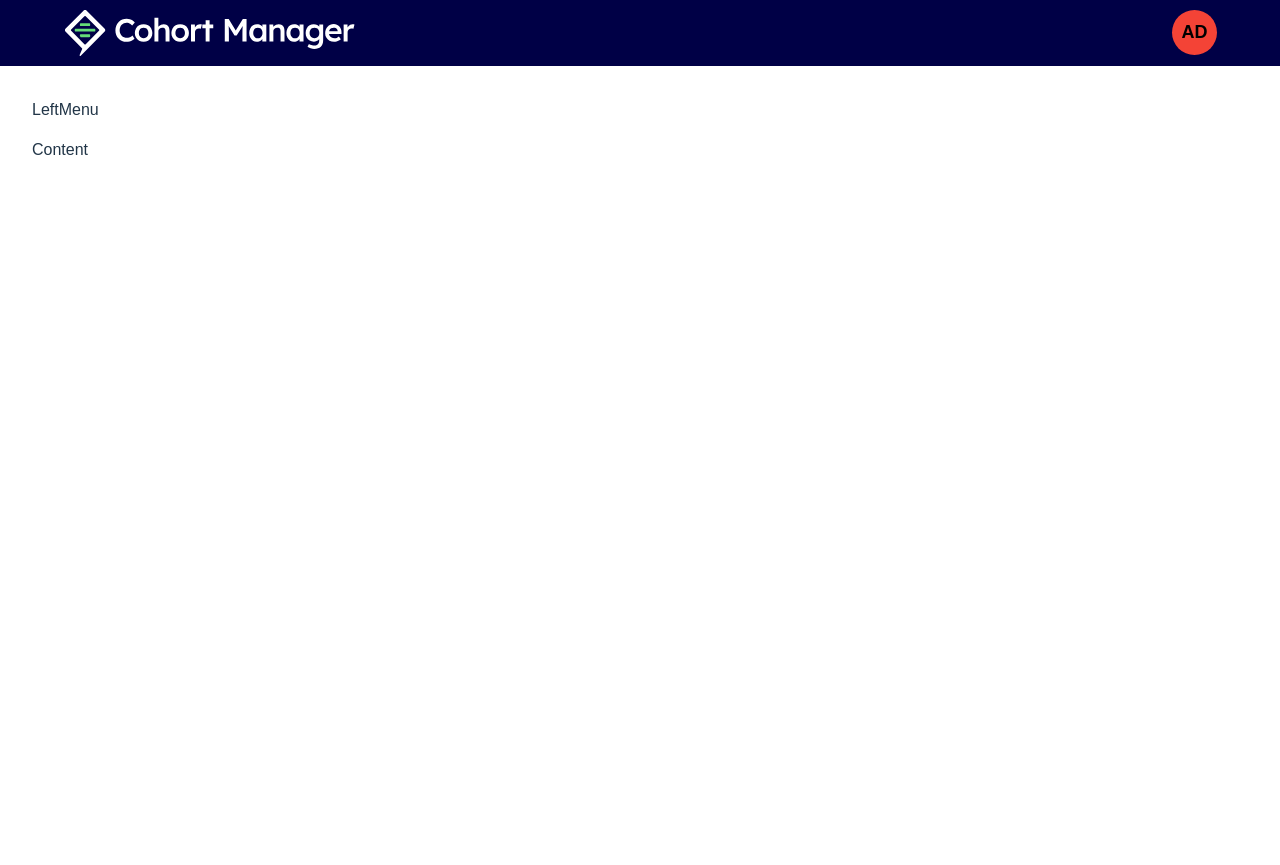
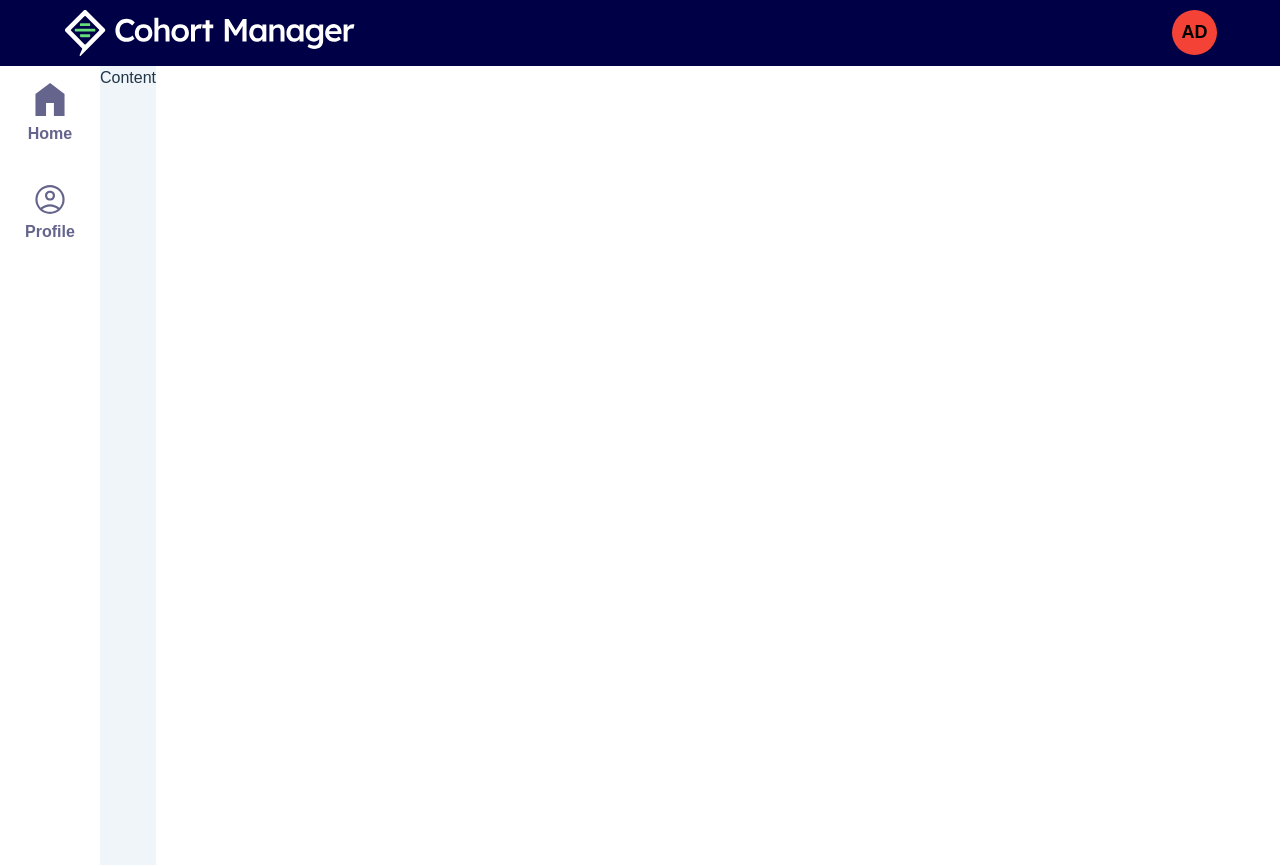
Before and after one commit to boolean-uk/react-cohort-dashboard-challenge, a React (Vite) app: page / in a window 1280 px wide. Built offline with nearby package versions, Linux system fonts and the light colour scheme; the HTML template or start-up script is replaced by a standard one.

Commit message:
Implemented Leff Menu

```diff
--- a/src/App.jsx
+++ b/src/App.jsx
@@ -1,3 +1,5 @@
+// App.jsx
+
 import './styles/App.css'; // Import the CSS file
 
 import { Header } from './components/Header';
--- a/src/components/LeftMenu.jsx
+++ b/src/components/LeftMenu.jsx
@@ -1,5 +1,28 @@
+// LeftMenu.jsx
+
+import '../styles/LeftMenu.css';
+import homeIcon from '../assets/home-icon.svg';
+import profileIcon from '../assets/profile-icon.svg'
+
 export const LeftMenu = () => {
     return (
-        <p>LeftMenu</p>
-    )
+      <div className="left-menu">
+        <div className='options'>
+            <img
+                className="icon"
+                src={homeIcon}
+                alt="home-icon"
+            />
+            <p>Home</p>
+        </div>
+        <div className='options'>
+            <img
+                className="icon"
+                src={profileIcon}
+                alt="profile-icon"
+            />
+            <p>Profile</p>
+        </div>
+      </div>
+    );
 }
--- a/src/styles/App.css
+++ b/src/styles/App.css
@@ -1,27 +1,14 @@
-#root {
-    padding: 2rem;
-  }
-
 /* App.css */
-
-/* Base styles for the entire app */
-body {
-  margin: 0;
-  padding: 0;
-  font-family: sans-serif; /* Add a default font family */
-}
 
 /* Container for the entire page content */
 .app-container {
-  display: flex;
-  flex-direction: column; /* Stack content vertically */
+  font-family: sans-serif;
+  background-color: #F0F5FA;
   min-height: 100vh; /* Ensure viewport height */
-
 }
 
 /* Content wrapper for scrollable content */
 .content-wrapper {
-  flex: 1; /* Allow content to fill remaining space */
-  overflow-y: auto; /* Enable vertical scrolling */
+  display: flex; /* Allow side-by-side positioning */
   padding-top: 50px; /* Adjust padding based on header height */
 }
--- /dev/null
+++ b/src/styles/LeftMenu.css
@@ -0,0 +1,31 @@
+.left-menu {
+    padding-top: 15px;
+    width: 100px; /* Set fixed width for left menu */
+    height: 100vh; /* Ensure full viewport height */
+    background-color: #fff; /* White background */
+    display: flex;
+    flex-direction: column; /* Stack content vertically */
+    color: #64648c;
+}
+
+.options {
+    padding-top: 15px;
+    height: 85px;
+    display: flex;
+    flex-direction: column; /* Stack content vertically */
+    align-items: center;
+    justify-content: center;
+    cursor: pointer; /* Add cursor pointer on hover */
+    font-weight: bold;
+}
+
+.options:hover {
+    background-color: #eae9fa;
+    filter: brightness(1); /* Invert the icon color on hover */
+}
+
+.icon {
+    width: 30px; /* Adjust icon size */
+    height: auto; /* Maintain aspect ratio */
+    margin-bottom: -10px; /* Adjust margin to reduce space between icon and text */
+}
```
